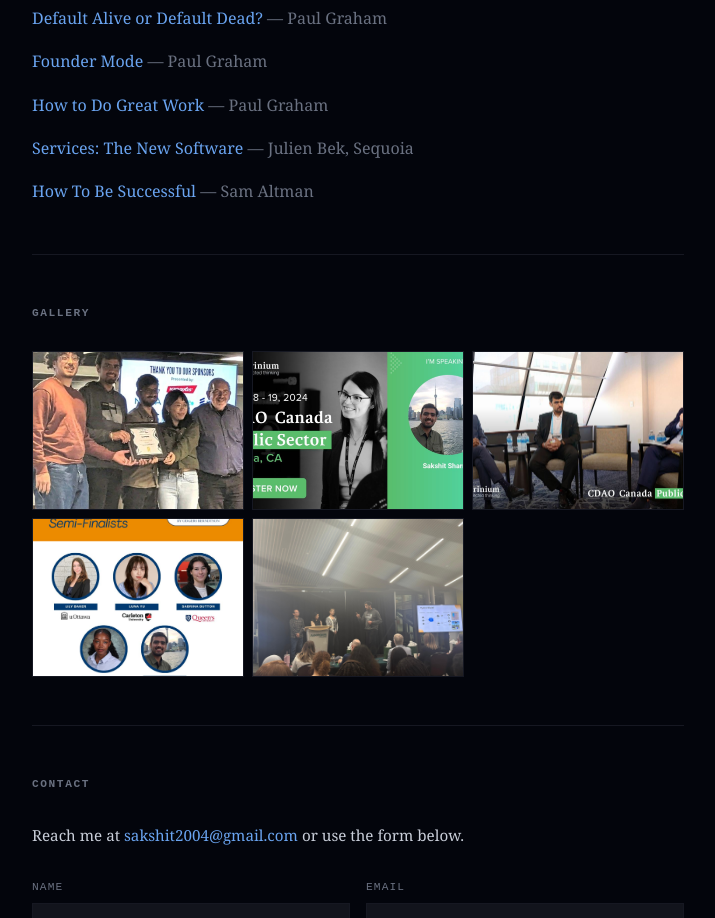
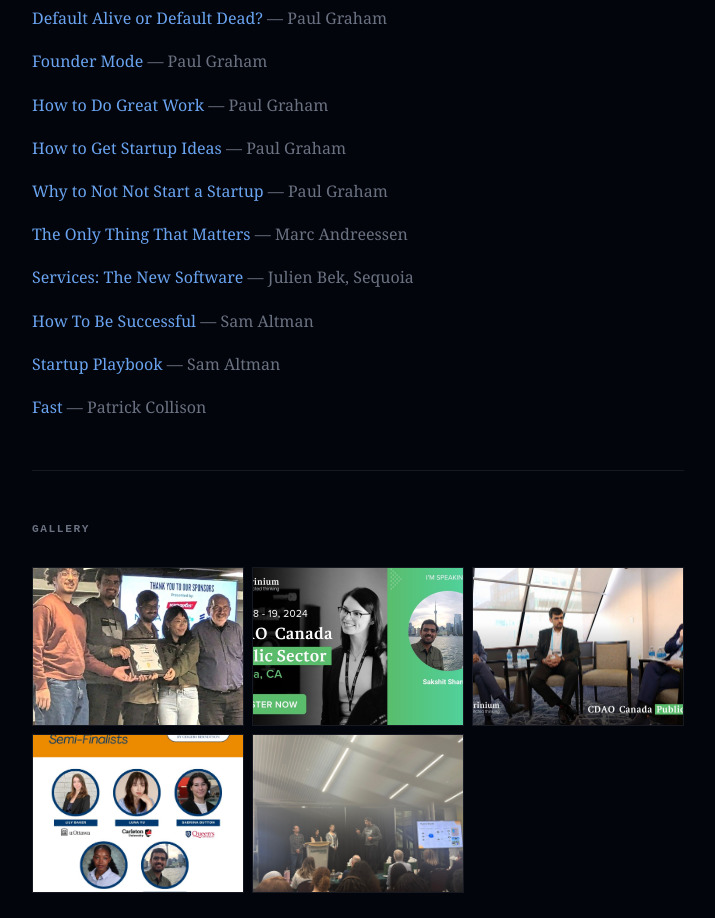
Before and after one commit to sakshit2004/Sakshit-Portfolio, a React (Vite) app: page / in a window 1280 px wide. Shown: the part 1160-2078 px from the top of the page, without its empty margins (282-997 px from the left). Built offline with nearby package versions, Linux system fonts and the light colour scheme.

Commit message:
Add more recommended essays
Co-Authored-By: Claude Opus 5.5 <noreply@anthropic.com>
Claude-Session: https://claude.ai/code/session_01YJuFFBmfSbo9DBPqLTSf7W

```diff
--- a/src/pages/Index.tsx
+++ b/src/pages/Index.tsx
@@ -63,8 +63,13 @@ const ESSAYS = [
   { title: "Default Alive or Default Dead?", author: "Paul Graham", url: "https://paulgraham.com/aord.html"         },
   { title: "Founder Mode",                   author: "Paul Graham", url: "https://paulgraham.com/foundermode.html"  },
   { title: "How to Do Great Work",           author: "Paul Graham", url: "https://paulgraham.com/greatwork.html"    },
+  { title: "How to Get Startup Ideas",       author: "Paul Graham", url: "https://paulgraham.com/startupideas.html" },
+  { title: "Why to Not Not Start a Startup", author: "Paul Graham", url: "https://paulgraham.com/notnot.html"       },
+  { title: "The Only Thing That Matters",    author: "Marc Andreessen", url: "https://pmarchive.com/guide_to_startups_part4.html" },
   { title: "Services: The New Software",     author: "Julien Bek, Sequoia", url: "https://sequoiacap.com/article/services-the-new-software" },
   { title: "How To Be Successful",           author: "Sam Altman",  url: "https://blog.samaltman.com/how-to-be-successful" },
+  { title: "Startup Playbook",               author: "Sam Altman",  url: "https://playbook.samaltman.com/" },
+  { title: "Fast",                           author: "Patrick Collison", url: "https://patrickcollison.com/fast" },
 ];
 
 
```
